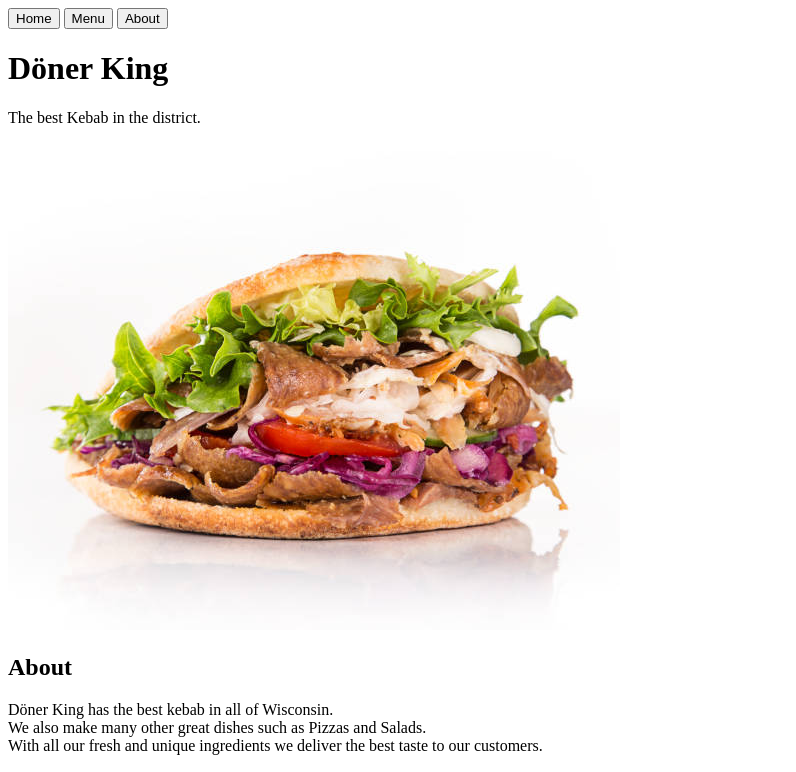
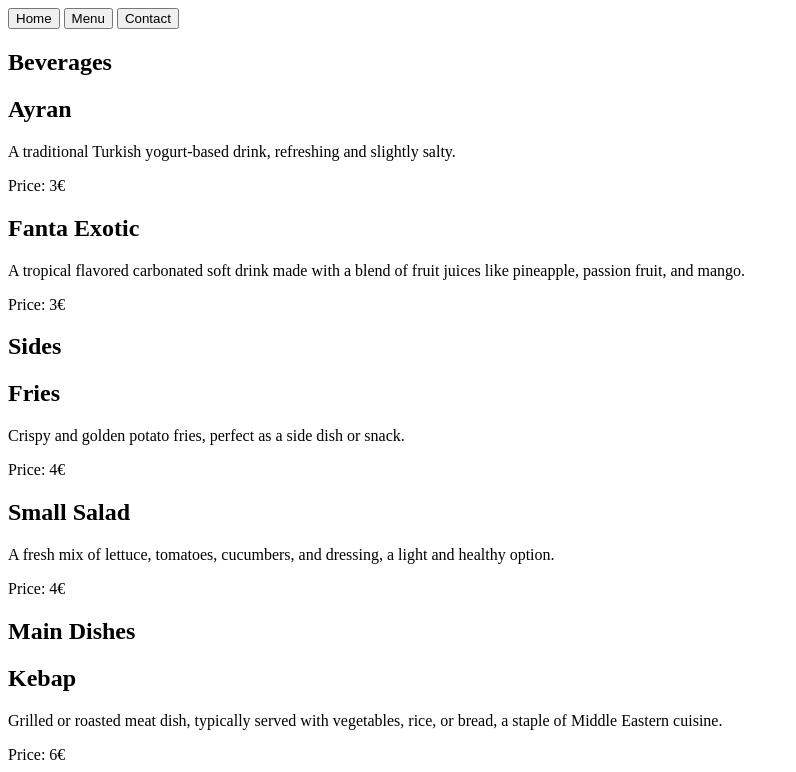
Before and after one commit to MrSwizzer/odin--restaurant-page, a website built with webpack: page src/index.html in a window 1280 px wide. Both pictures are taken after a click on the button "Menu". Shown: the top 772 px of the page, without its empty margins (0-796 px from the left). Built offline with nearby package versions, Linux system fonts and the light colour scheme.

Commit message:
Add tabbed browsing feature. Add menu.js and fill with menu items.

```diff
--- a/src/index.html
+++ b/src/index.html
@@ -1,16 +1,18 @@
 <!DOCTYPE html>
 <html lang="en">
+
 <head>
     <meta charset="UTF-8">
     <meta name="viewport" content="width=device-width, initial-scale=1.0">
     <title>Restaurant Page</title>
 </head>
+
 <body>
     <header>
         <nav>
-            <button class="home">Home</button>
-            <button class="menu">Menu</button>
-            <button class="about">About</button>
+            <button id="homeButton">Home</button>
+            <button id="menuButton">Menu</button>
+            <button id="contactButton">Contact</button>
         </nav>
     </header>
 
@@ -45,7 +47,66 @@
         <div class="location-section">
             <h2>Location</h2>
             <p>37643 Montana Stream, Howellmouth, Wisconsin</p>
-        </div> -->
+        </div>
+    </div>
+    <div class="hero-section">
+        <h1>Menu</h1>
+    </div>
+
+    <div class="beverages">
+        <h2>Beverages</h2>
+
+        <div class="menu-item">
+            <h2>Ayran</h2>
+            <p>A traditional Turkish yogurt-based drink, refreshing and slightly salty.</p>
+            <p class="price">Price: 3€</p>
+        </div>
+
+        <div class="menu-item">
+            <h2>Fanta Exotic</h2>
+            <p>A tropical flavored carbonated soft drink made with a blend of fruit juices like pineapple, passion fruit, and mango.</p>
+            <p class="price">Price: 3€</p>
+        </div>
+    </div>
+
+    <div class="sides">
+        <h2>Sides</h2>
+
+        <div class="menu-item">
+            <h2>Fries</h2>
+            <p> Crispy and golden potato fries, perfect as a side dish or snack.</p>
+            <p class="price">Price: 4€</p>
+        </div>
+
+        <div class="menu-item">
+            <h2>Small Salad</h2>
+            <p>A fresh mix of lettuce, tomatoes, cucumbers, and dressing, a light and healthy option.</p>
+            <p class="price">Price: 4€</p>
+        </div>
+    </div>
+
+    <div class="main-dishes">
+        <h2>Main Dishes</h2>
+
+        <div class="menu-item">
+            <h2>Kebap</h2>
+            <p>Grilled or roasted meat dish, typically served with vegetables, rice, or bread, a staple of Middle Eastern cuisine.</p>
+            <p class="price">Price: 6€</p>
+        </div>
+
+        <div class="menu-item">
+            <h2>Yufka</h2>
+            <p>Just like kebap but with a thin, round flatbread used in Turkish cuisine for wraps and dishes.</p>
+            <p class="price">Price: 6€</p>
+        </div>
+
+        <div class="menu-item">
+            <h2>Pizza</h2>
+            <p>Delicious Italian dish with a thin crust topped with tomato sauce, cheese, and various toppings.</p>
+            <p class="price">Price: 8€</p>
+        </div>
+    </div> -->
     </div>
 </body>
+
 </html>
--- a/src/index.js
+++ b/src/index.js
@@ -1,10 +1,62 @@
-import {createHeroSection, createAboutSection, createHoursSection, createLocationSection } from "./home.js";
+import { createHeroSection, createAboutSection, createHoursSection, createLocationSection } from "./home.js";
+import { createMenuSection } from './menu.js';
 
 const contentDiv = document.querySelector("#content");
+const homeButton = document.querySelector("#homeButton");
+const menuButton = document.querySelector("#menuButton");
+const contactButton = document.querySelector("#contactButton");
 
+// Initially load home tab
+// Calling the functions to create the home sections
 createHeroSection(contentDiv);
 createAboutSection(contentDiv);
 createHoursSection(contentDiv);
 createLocationSection(contentDiv);
 
+homeButton.addEventListener("click", () => {
+    //Removing other elements
+    removePageConent(contentDiv);
+    // Calling the functions to create the home sections
+    createHeroSection(contentDiv);
+    createAboutSection(contentDiv);
+    createHoursSection(contentDiv);
+    createLocationSection(contentDiv);
+})
+
+menuButton.addEventListener("click", () => {
+    //Removing other elements
+    removePageConent(contentDiv);
+    // Calling the functions to create the menu sections
+    createMenuSection(contentDiv, "Beverages", beverages);
+    createMenuSection(contentDiv, "Sides", sides);
+    createMenuSection(contentDiv, "Main Dishes", mainDishes);
+})
+
+contactButton.addEventListener("click", () => {
+    //Removing other elements
+    removePageConent(contentDiv);
+    console.log("Here will be stuff");
+})
+
+function removePageConent(parentDiv) {
+    parentDiv.textContent = "";
+}
+
+// Example data for menu items
+const beverages = [
+    { name: "Ayran", description: "A traditional Turkish yogurt-based drink, refreshing and slightly salty.", price: 3 },
+    { name: "Fanta Exotic", description: "A tropical flavored carbonated soft drink made with a blend of fruit juices like pineapple, passion fruit, and mango.", price: 3 }
+];
+
+const sides = [
+    { name: "Fries", description: "Crispy and golden potato fries, perfect as a side dish or snack.", price: 4 },
+    { name: "Small Salad", description: "A fresh mix of lettuce, tomatoes, cucumbers, and dressing, a light and healthy option.", price: 4 }
+];
+
+const mainDishes = [
+    { name: "Kebap", description: "Grilled or roasted meat dish, typically served with vegetables, rice, or bread, a staple of Middle Eastern cuisine.", price: 6 },
+    { name: "Yufka", description: "Just like kebap but with a thin, round flatbread used in Turkish cuisine for wraps and dishes.", price: 6 },
+    { name: "Pizza", description: "Delicious Italian dish with a thin crust topped with tomato sauce, cheese, and various toppings.", price: 8 }
+];
+
 console.log("Hello :)");
--- /dev/null
+++ b/src/menu.js
@@ -0,0 +1,37 @@
+export function createMenuItem(name, description, price) {
+    const menuItem = document.createElement("div");
+    menuItem.classList.add("menu-item");
+
+    const itemName = document.createElement("h2");
+    itemName.textContent = name;
+
+    const itemDescription = document.createElement("p");
+    itemDescription.textContent = description;
+
+    const itemPrice = document.createElement("p");
+    itemPrice.classList.add("price");
+    itemPrice.textContent = "Price: " + price + "€";
+
+    menuItem.appendChild(itemName);
+    menuItem.appendChild(itemDescription);
+    menuItem.appendChild(itemPrice);
+
+    return menuItem;
+}
+
+export function createMenuSection(parentElement, sectionTitle, items) {
+    const sectionDiv = document.createElement("div");
+    sectionDiv.classList.add(sectionTitle.toLowerCase().replace(/\s/g, '-'));
+
+    const sectionTitleElement = document.createElement("h2");
+    sectionTitleElement.textContent = sectionTitle;
+
+    sectionDiv.appendChild(sectionTitleElement);
+
+    items.forEach(item => {
+        const menuItem = createMenuItem(item.name, item.description, item.price);
+        sectionDiv.appendChild(menuItem);
+    });
+
+    parentElement.appendChild(sectionDiv);
+}
```
Also changed, not shown: src/contact.js (added, +23 -0 lines).
